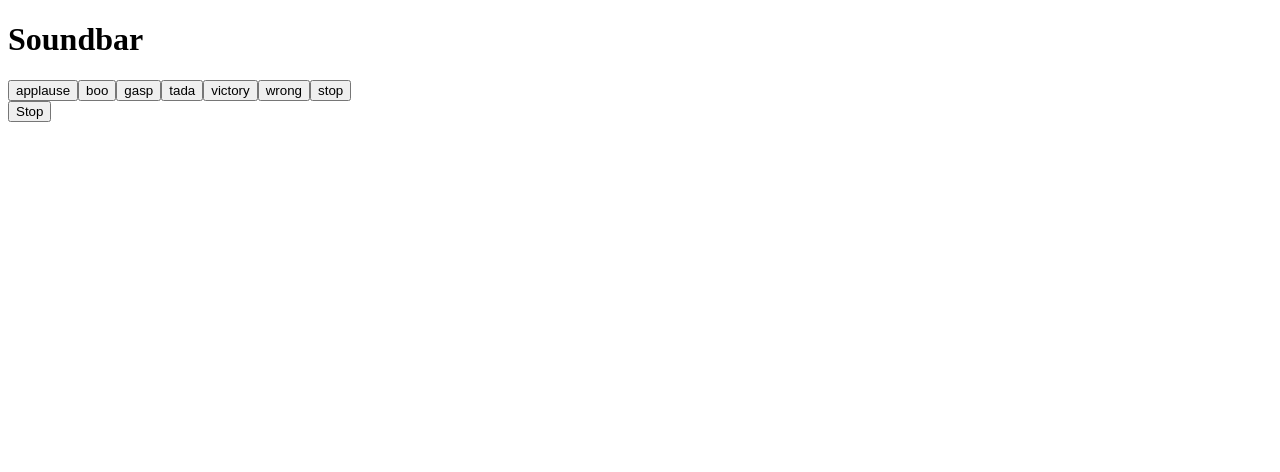
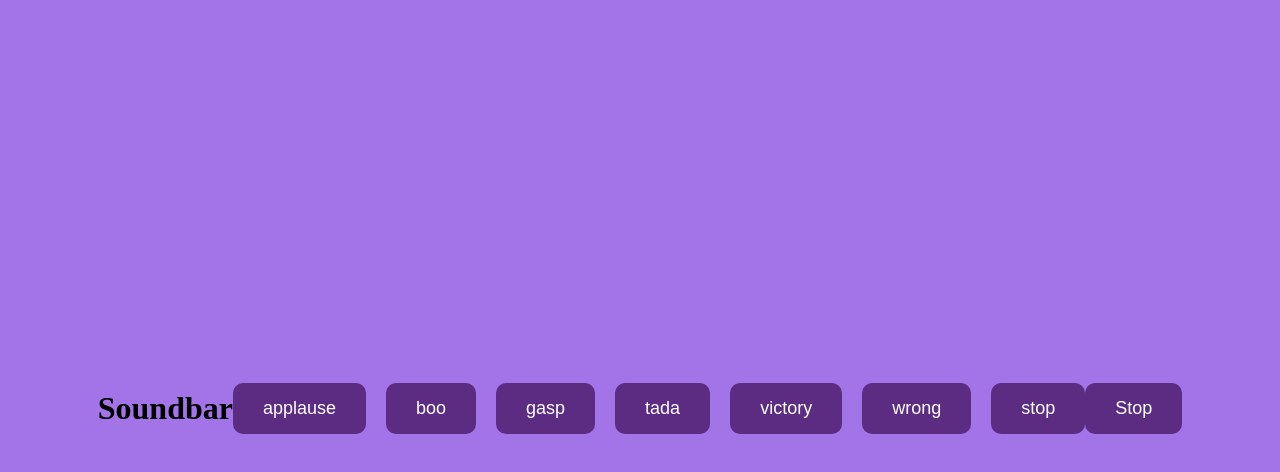
Before and after one commit to acciojob/Soundbar-Ayushrawat777, a website: page main.html in a window 1280 px wide. Drawn offline with Linux system fonts and the light colour scheme.

Commit message:
Update styles.css

```diff
--- a/styles.css
+++ b/styles.css
@@ -1 +1,30 @@
 /*  your css code here. If applicable */
+/*  your css code here. If applicable */
+
+body {
+    display: flex;
+    justify-content: center;
+    align-items: center;
+    height: 100vh;
+    background-color: #a374e8;
+}
+
+#buttons {
+    display: flex;
+    gap: 20px;
+}
+
+.btn, .stop {
+    background-color: #5b2c82;
+    color: white;
+    font-size: 18px;
+    border: none;
+    padding: 15px 30px;
+    border-radius: 10px;
+    cursor: pointer;
+    transition: 0.3s;
+}
+
+.btn:hover, .stop:hover {
+    background-color: #4b2372;
+}
```
